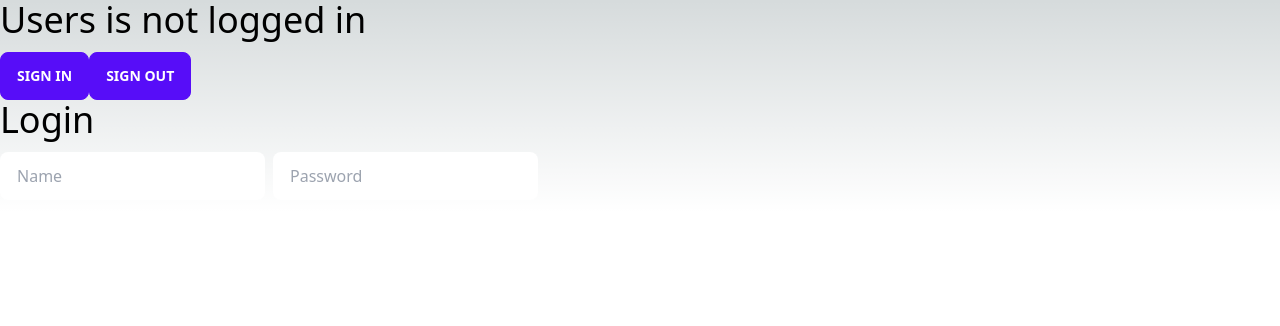
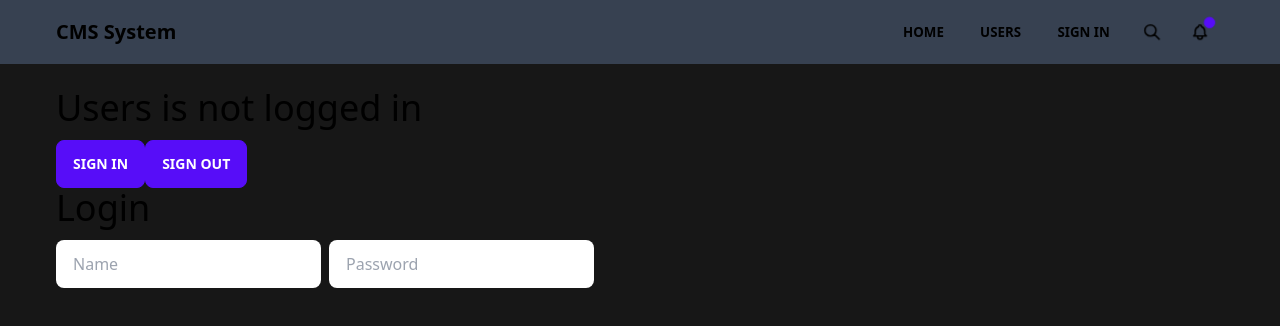
Before and after one commit to NyarehD/prismatic-next, a Next.js app: page /auth/login in a window 1280 px wide. Shown: the top 326 px of the page. Built offline with nearby package versions, Linux system fonts and the light colour scheme; no server answers.

Commit message:
Add: NavBar

```diff
--- /dev/null
+++ b/components/NavBar.tsx
@@ -0,0 +1,63 @@
+import { useSession } from "next-auth/react";
+import Image from "next/image";
+import Link from "next/link";
+import ProfileImage from "../public/default.jpg";
+
+export default function NavBar() {
+  const { data } = useSession();
+  return (
+    <div className="navbar md:px-10 lg:px-14 px-4 bg-gray-700">
+      <div className="navbar-start">
+        <a className="hover:text-white hover:cursor-pointer text-xl font-bold normal-case transition-colors duration-300">CMS System</a>
+      </div>
+      <div className="navbar-end md:flex hidden">
+        <ul className="inline-flex">
+          <li><Link href="/" className='btn btn-ghost hover:text-white'>Home</Link></li>
+          <li><Link href="/users" className='btn btn-ghost hover:text-white'>Users</Link></li>
+          {
+            (data) ?
+              <Link href="/">
+                <div className="avatar btn btn-circle btn-ghost">
+                  <div className="w-10 h-10 rounded-full">
+                    <Image src={ProfileImage} alt="" />
+                  </div>
+                </div>
+              </Link>
+              :
+              <li><Link href="/auth/login" className='btn btn-ghost hover:text-white'>Sign In</Link></li>
+          }
+        </ul>
+        <button className="btn btn-ghost btn-circle">
+          <svg xmlns="http://www.w3.org/2000/svg" className="w-5 h-5" fill="none" viewBox="0 0 24 24" stroke="currentColor"><path strokeLinecap="round" strokeLinejoin="round" strokeWidth="2" d="M21 21l-6-6m2-5a7 7 0 11-14 0 7 7 0 0114 0z" /></svg>
+        </button>
+        <button className="btn btn-ghost btn-circle">
+          <div className="indicator">
+            <svg xmlns="http://www.w3.org/2000/svg" className="w-5 h-5" fill="none" viewBox="0 0 24 24" stroke="currentColor"><path strokeLinecap="round" strokeLinejoin="round" strokeWidth="2" d="M15 17h5l-1.405-1.405A2.032 2.032 0 0118 14.158V11a6.002 6.002 0 00-4-5.659V5a2 2 0 10-4 0v.341C7.67 6.165 6 8.388 6 11v3.159c0 .538-.214 1.055-.595 1.436L4 17h5m6 0v1a3 3 0 11-6 0v-1m6 0H9" /></svg>
+            <span className="badge badge-xs badge-primary indicator-item"></span>
+          </div>
+        </button>
+      </div>
+      <div className="navbar-end md:hidden flex">
+        <button className="btn btn-ghost btn-circle">
+          <svg xmlns="http://www.w3.org/2000/svg" className="w-5 h-5" fill="none" viewBox="0 0 24 24" stroke="currentColor"><path strokeLinecap="round" strokeLinejoin="round" strokeWidth="2" d="M21 21l-6-6m2-5a7 7 0 11-14 0 7 7 0 0114 0z" /></svg>
+        </button>
+        <button className="btn btn-ghost btn-circle">
+          <div className="indicator">
+            <svg xmlns="http://www.w3.org/2000/svg" className="w-5 h-5" fill="none" viewBox="0 0 24 24" stroke="currentColor"><path strokeLinecap="round" strokeLinejoin="round" strokeWidth="2" d="M15 17h5l-1.405-1.405A2.032 2.032 0 0118 14.158V11a6.002 6.002 0 00-4-5.659V5a2 2 0 10-4 0v.341C7.67 6.165 6 8.388 6 11v3.159c0 .538-.214 1.055-.595 1.436L4 17h5m6 0v1a3 3 0 11-6 0v-1m6 0H9" /></svg>
+            <span className="badge badge-xs badge-primary indicator-item"></span>
+          </div>
+        </button>
+        <div className="dropdown dropdown-end">
+          <label tabIndex={0} className="btn btn-ghost btn-circle">
+            <svg xmlns="http://www.w3.org/2000/svg" className="w-5 h-5" fill="none" viewBox="0 0 24 24" stroke="currentColor"><path strokeLinecap="round" strokeLinejoin="round" strokeWidth="2" d="M4 6h16M4 12h16M4 18h7" /></svg>
+          </label>
+          <ul tabIndex={0} className="menu menu-compact dropdown-content rounded-box w-52 p-2 mt-3 bg-gray-700 shadow">
+            <li><Link href="/">Home</Link></li>
+            <li><Link href="/users">Users</Link></li>
+            <li><Link href="/auth/login">Sign In</Link></li>
+          </ul>
+        </div>
+      </div>
+    </div>
+  )
+}
--- a/src/pages/_app.tsx
+++ b/src/pages/_app.tsx
@@ -1,7 +1,8 @@
 import '@/styles/globals.css'
+import type { Session } from "next-auth"
 import { SessionProvider } from "next-auth/react"
 import type { AppProps } from 'next/app'
-import type { Session } from "next-auth"
+import NavBar from '../../components/NavBar'
 
 export default function App({
   Component,
@@ -9,7 +10,12 @@ export default function App({
 }: AppProps<{ session: Session }>) {
   return (
     <SessionProvider session={session}>
-      <Component {...pageProps} />
-    </SessionProvider>
+      <div className="bg-neutral-900 min-h-screen">
+        <NavBar />
+        <div className="md:px-10 lg:px-14 max-w-screen-xl px-4 py-6 mx-auto">
+          <Component {...pageProps} />
+        </div>
+      </div>
+    </SessionProvider >
   )
 }
```
Also changed, not shown: public/default.jpg (added).
